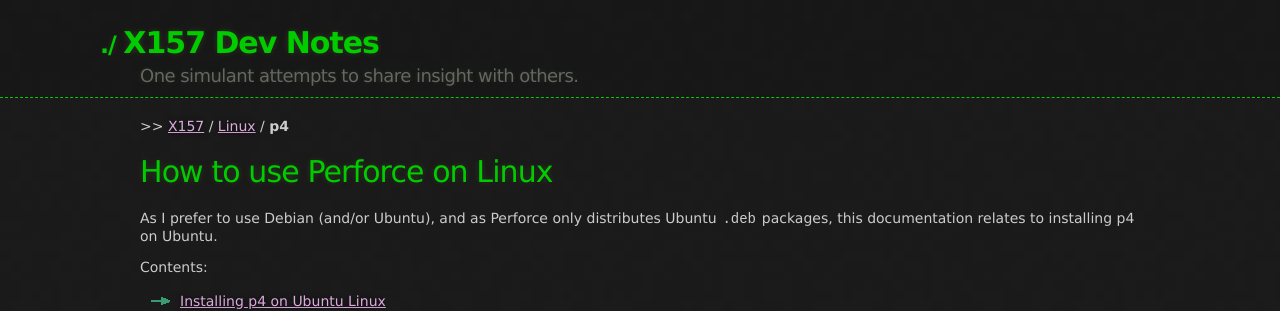
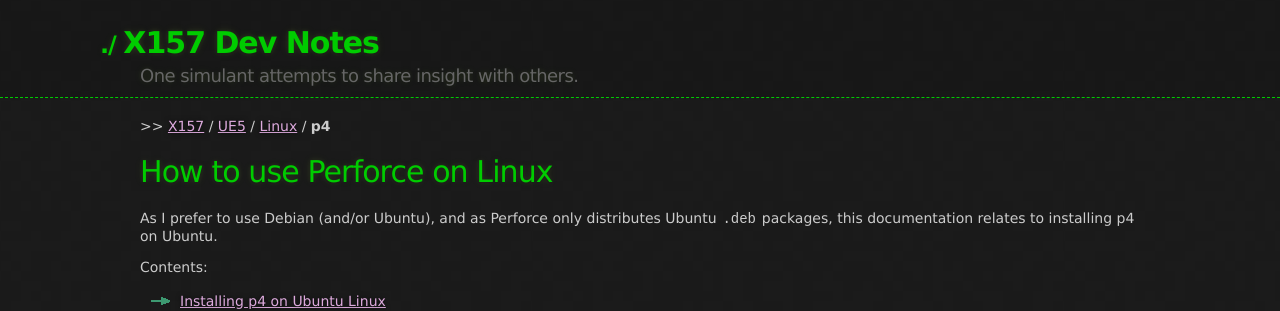
Before and after one commit to x157/x157.github.io, a Jekyll site: the page built from UE5/Linux/p4.md, in a window 1280 px wide and 900 px high. Shown: the top 311 px of the window. Built offline with Jekyll 4.4.1, drawn with Linux system fonts in a browser that asks for light colours.

Commit message:
Really fix breadcrumbs for /UE5/Linux/*

```diff
--- a/UE5/Linux/p4.md
+++ b/UE5/Linux/p4.md
@@ -1,7 +1,7 @@
 ---
 title: "Linux P4"
 description: "Installing and using p4 on Linux"
-breadcrumb_path: "Linux"
+breadcrumb_path: "UE5/Linux"
 breadcrumb_name: "p4"
 ---
 
```
Also changed, not shown: UE5/Linux/index.md (+1 -0 lines).
